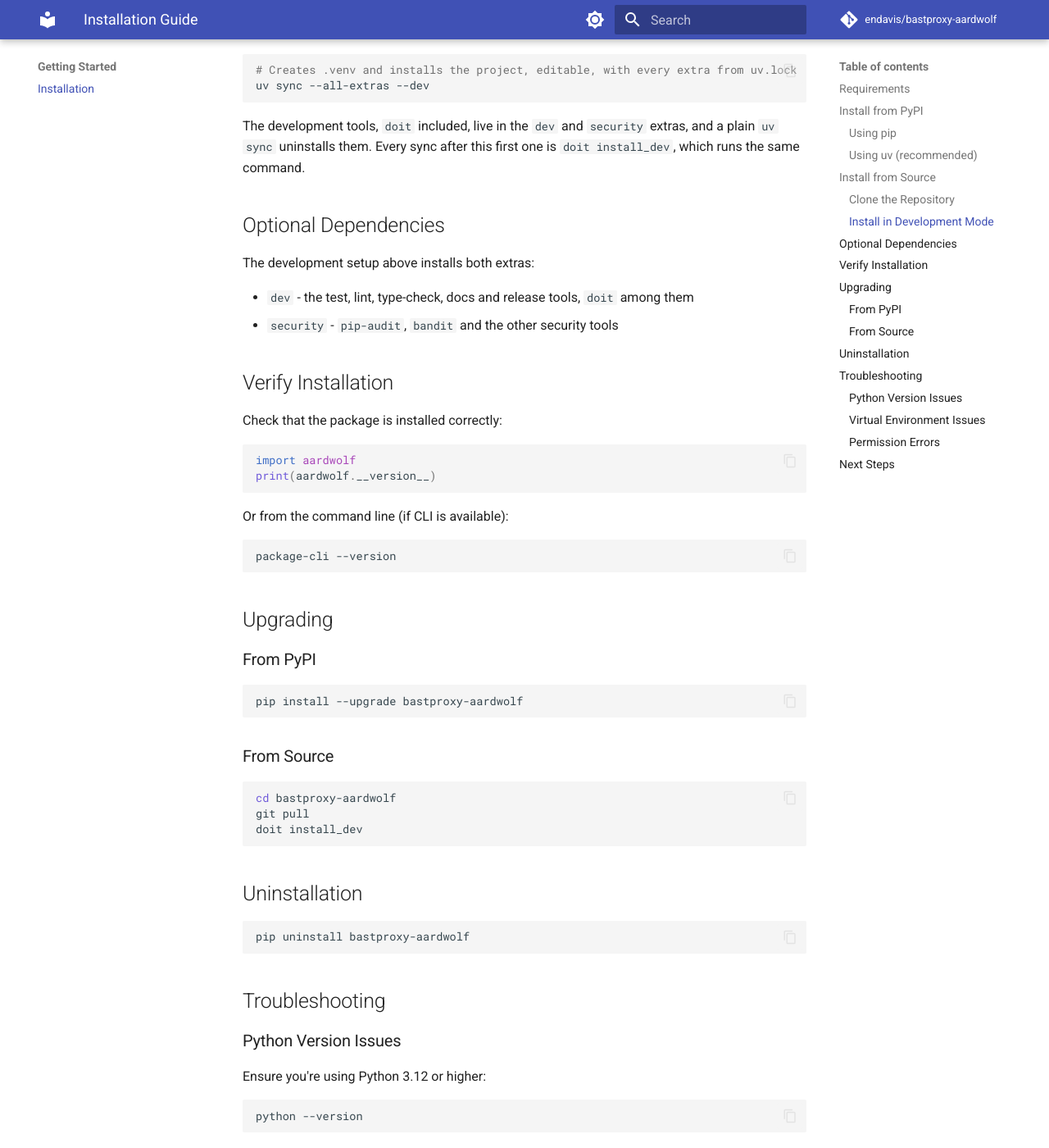
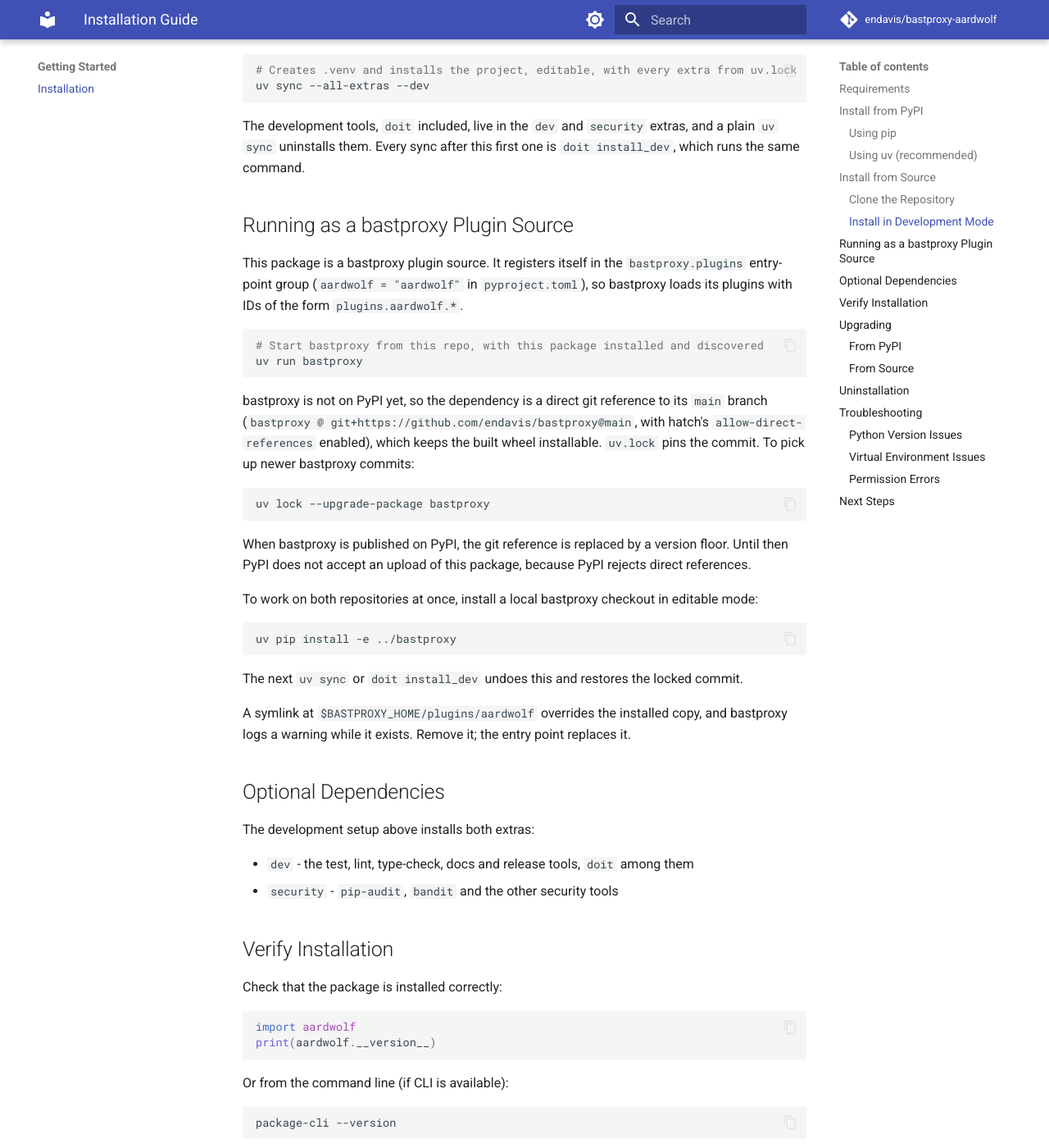
Before and after one commit to endavis/bastproxy-aardwolf, an MkDocs documentation site: the page built from docs/getting-started/installation.md, in a window 1280 px wide and 1400 px high, scrolled down 907 px. Shown: the whole window at 82% size. Built offline with MkDocs 1.6.1 and Material for MkDocs 9.7.7, drawn with Linux system fonts in a browser that asks for light colours; comment, search, counter and statistics services are not loaded.

Commit message:
feat: register the package as a bastproxy plugin source (merges PR #5, addresses #4)
Depend on bastproxy through a direct git reference to its main branch,
since bastproxy is not on PyPI yet; a [tool.uv.sources] entry would
leave the built wheel uninstallable, which wheel_check caught. uv.lock
pins the commit.

Register aardwolf = "aardwolf" in the bastproxy.plugins entry-point
group, so bastproxy discovers the package and its plugins get
plugins.aardwolf.* IDs. A test checks the entry point and bastproxy's
search path for it, and the installation guide documents the
development workflow.

Addresses #4


Claude-Session: https://claude.ai/code/session_01NXu1sbBxFsEQW16MiZv7Je

Co-authored-by: Claude Opus 5.5 <noreply@anthropic.com>

````diff
--- a/docs/getting-started/installation.md
+++ b/docs/getting-started/installation.md
@@ -51,6 +51,40 @@ uv sync --all-extras --dev
 The development tools, `doit` included, live in the `dev` and `security` extras, and a plain
 `uv sync` uninstalls them. Every sync after this first one is `doit install_dev`, which runs the
 same command.
+
+## Running as a bastproxy Plugin Source
+
+This package is a bastproxy plugin source. It registers itself in the `bastproxy.plugins`
+entry-point group (`aardwolf = "aardwolf"` in `pyproject.toml`), so bastproxy loads its plugins
+with IDs of the form `plugins.aardwolf.*`.
+
+```bash
+# Start bastproxy from this repo, with this package installed and discovered
+uv run bastproxy
+```
+
+bastproxy is not on PyPI yet, so the dependency is a direct git reference to its `main` branch
+(`bastproxy @ git+https://github.com/endavis/bastproxy@main`, with hatch's
+`allow-direct-references` enabled), which keeps the built wheel installable. `uv.lock` pins the
+commit. To pick up newer bastproxy commits:
+
+```bash
+uv lock --upgrade-package bastproxy
+```
+
+When bastproxy is published on PyPI, the git reference is replaced by a version floor. Until then
+PyPI does not accept an upload of this package, because PyPI rejects direct references.
+
+To work on both repositories at once, install a local bastproxy checkout in editable mode:
+
+```bash
+uv pip install -e ../bastproxy
+```
+
+The next `uv sync` or `doit install_dev` undoes this and restores the locked commit.
+
+A symlink at `$BASTPROXY_HOME/plugins/aardwolf` overrides the installed copy, and bastproxy logs
+a warning while it exists. Remove it; the entry point replaces it.
 
 ## Optional Dependencies
 
````
Also changed, not shown: pyproject.toml (+10 -0 lines), 2 other files.
